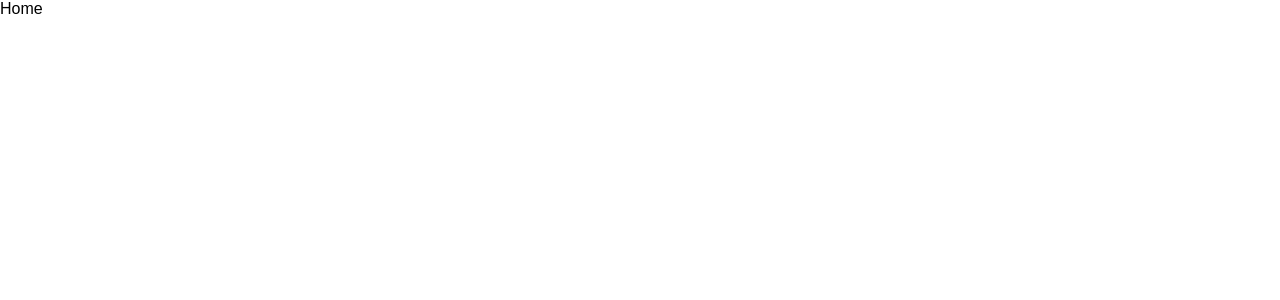
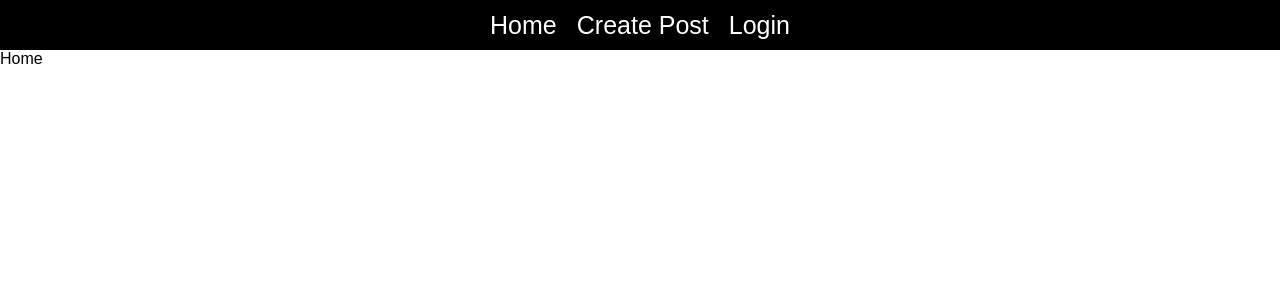
Before and after one commit to Gabeaya/Firebase-Blog, a React (Create React App) app: page / in a window 1280 px wide. Shown: the top 300 px of the page. Built offline with nearby package versions, Linux system fonts and the light colour scheme.

Commit message:
Add a navabar.

```diff
--- a/src/App.js
+++ b/src/App.js
@@ -6,10 +6,15 @@ import Login from './pages/Login';
 function App() {
   return (
     <Router>
+      <nav>
+        <Link to="/">Home </Link>
+        <Link to="/createpost"> Create Post </Link>
+        <Link to="/login"> Login </Link>
+      </nav>
       <Routes>
         <Route path="/" element={<Home/>}/>
-        <Route path="/createPost" element={<CreatePost/>}/>
-        <Route path="/login" element={<CreatePost/>}/>
+        <Route path="/createpost" element={<CreatePost/>}/>
+        <Route path="/login" element={<Login/>}/>
       </Routes>
     </Router>
   );
```
